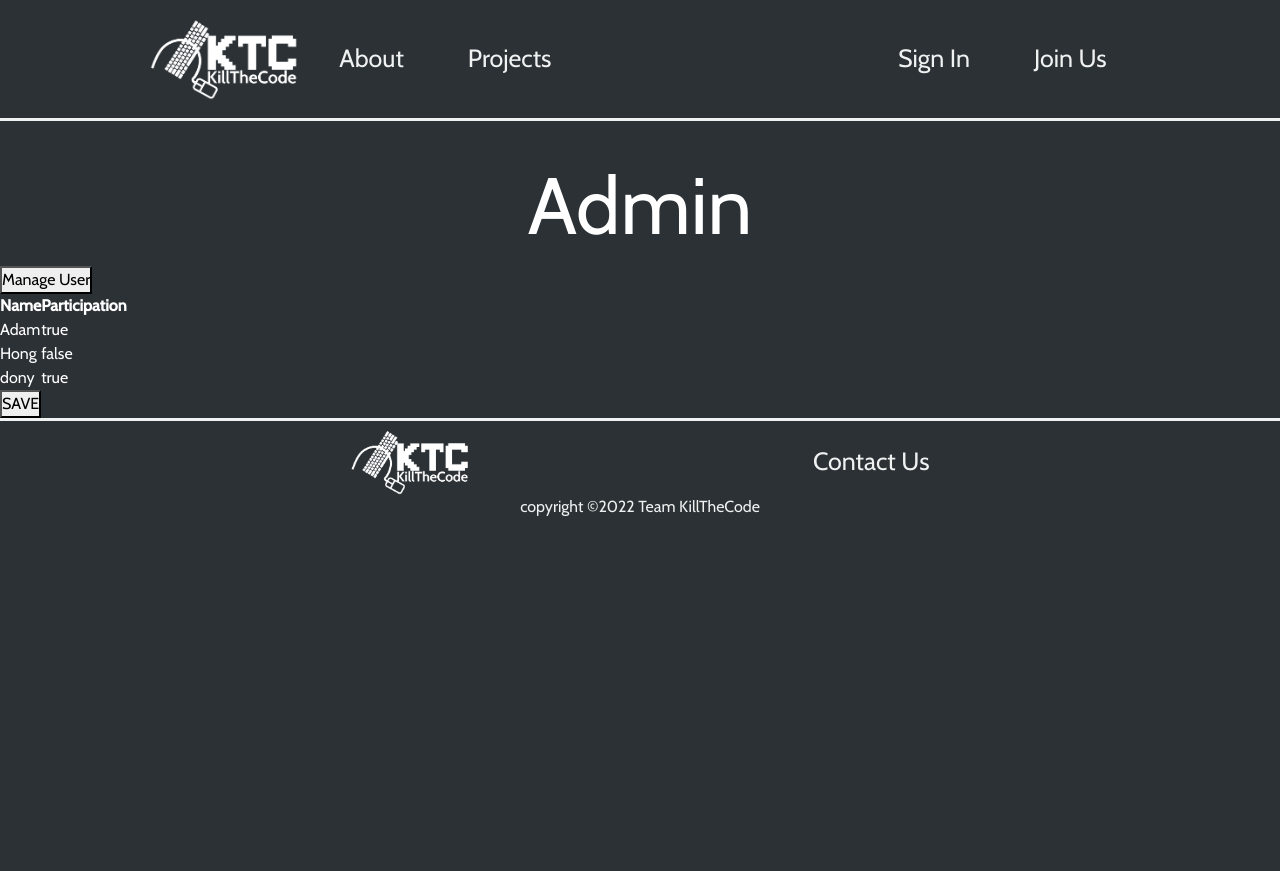
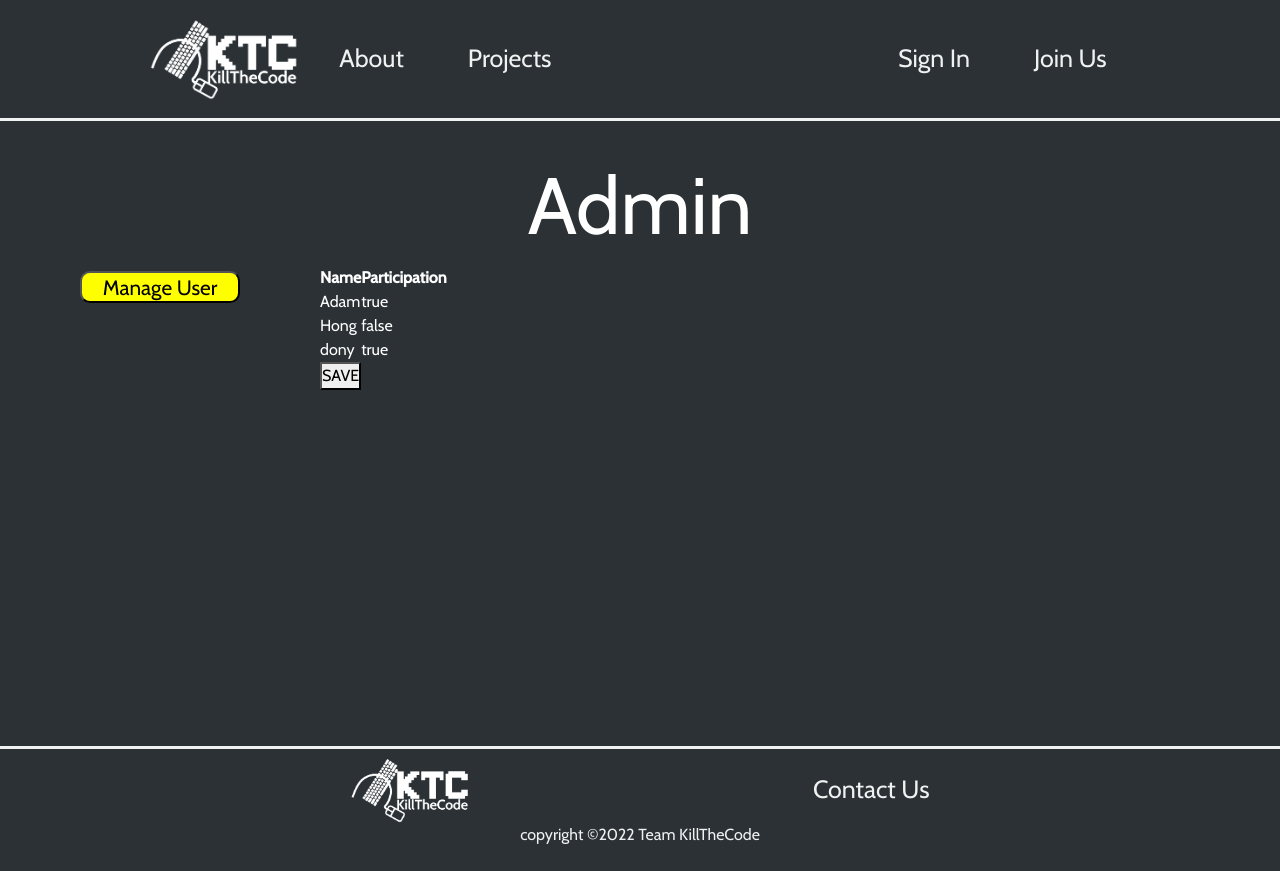
Before and after one commit to Jonghan-park/KillTheCode, a React (Create React App) app in the folder frontend/: page /admin in a window 1280 px wide. Before the commit the page ends 800 px from the top, so only its background shows below. Built offline with nearby package versions, Linux system fonts and the light colour scheme.

Commit message:
change to a tag

```diff
--- a/frontend/src/components/Admin/admin.css
+++ b/frontend/src/components/Admin/admin.css
@@ -1,3 +1,26 @@
+
 .adminWrapper{
-    color:white
+    color:white;
+
 }
+
+.userWrapper{
+    display:grid;
+    height:60vh;
+    grid-template-columns: 1fr 3fr;
+}
+
+.manageBtn{
+    background-color: yellow;
+    color:black;
+    width:50%;
+    height:4vh;
+    border-radius:10px;
+margin:5px auto ;
+font-size: 1.3rem;
+display:flex;
+align-items: center;
+justify-content: center;
+
+
+}
```
